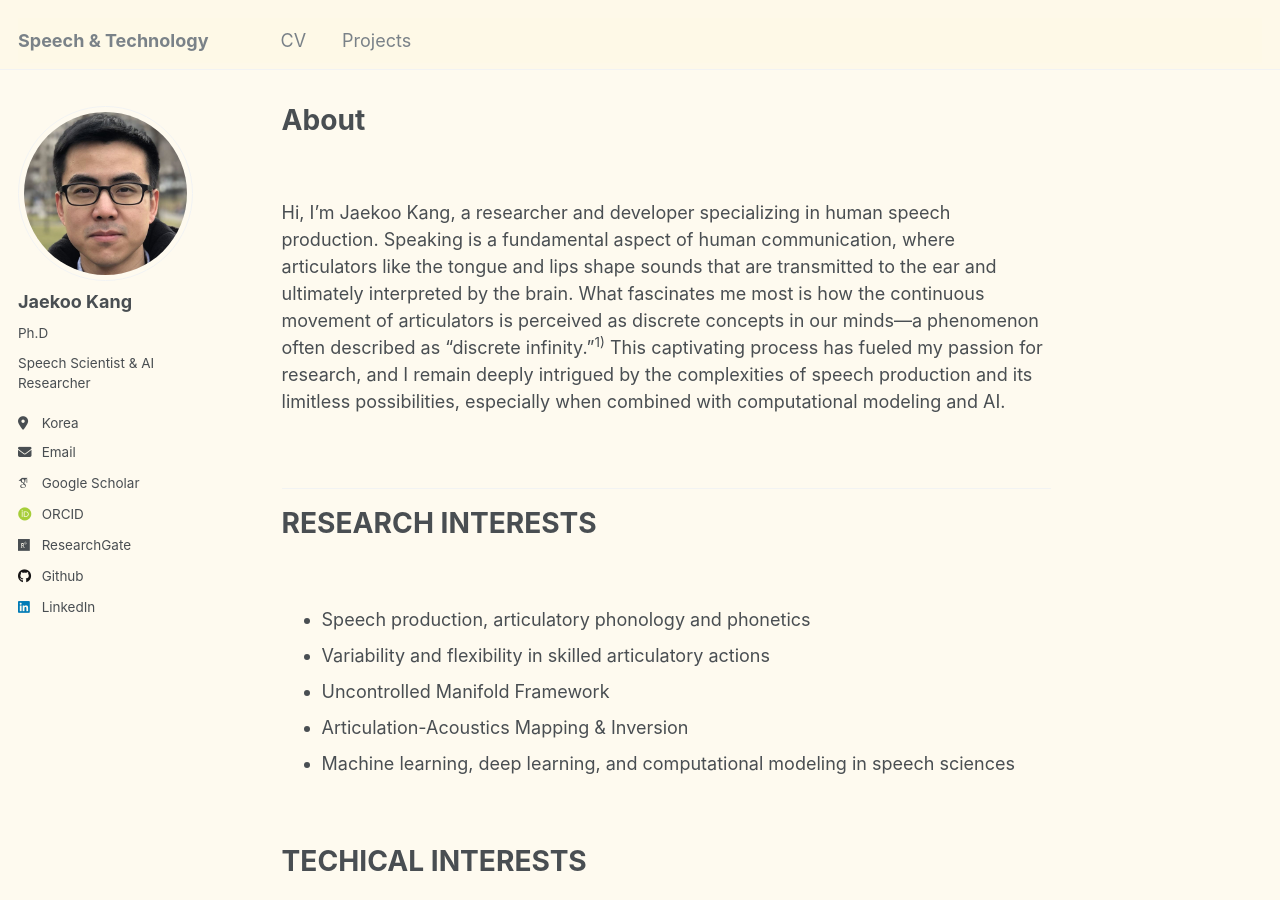
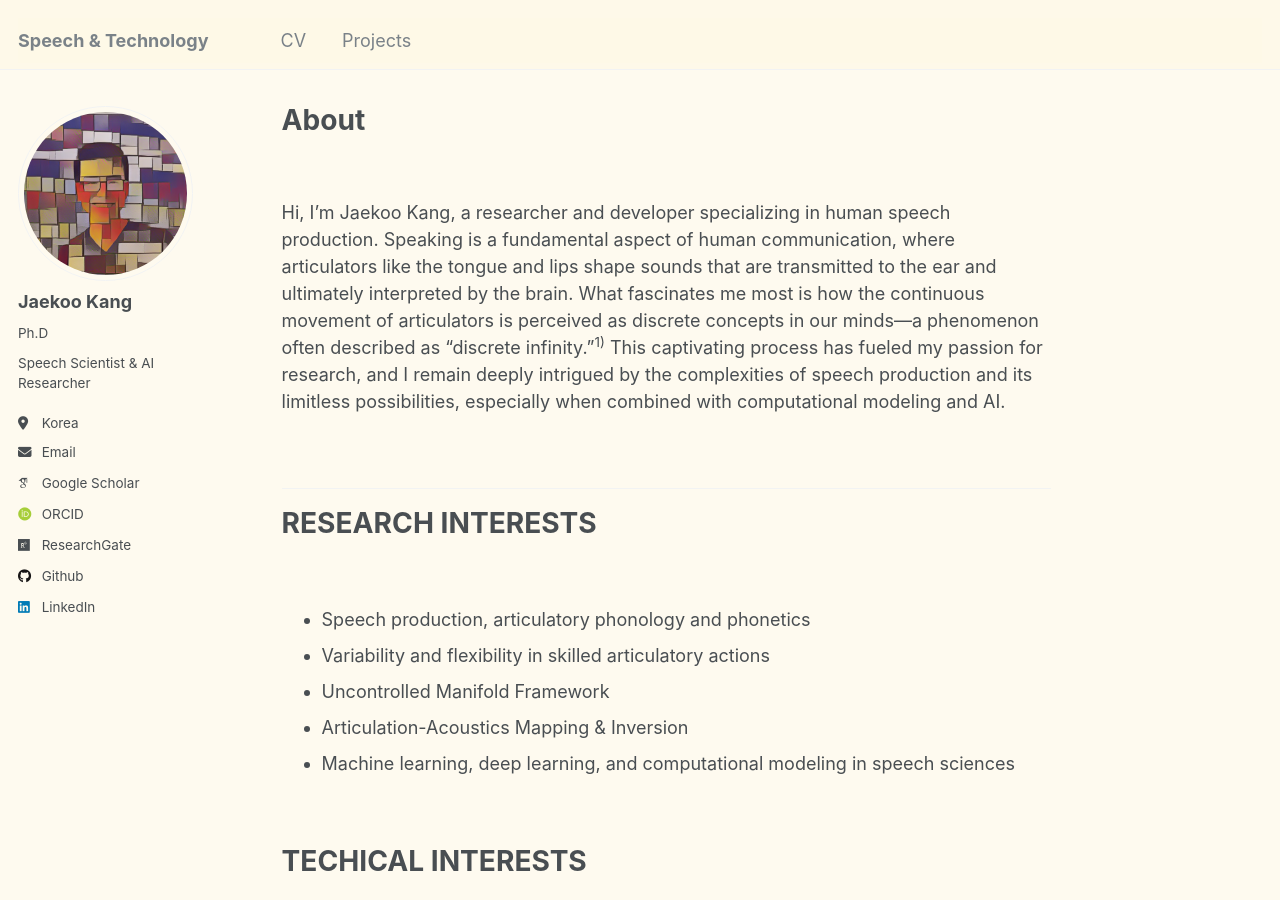
Before and after one commit to jaekookang/jaekookang.github.io, a Jekyll site: the page built from _pages/about.md, in a window 1280 px wide and 900 px high. Built offline with Jekyll 4.4.1, drawn with Linux system fonts in a browser that asks for light colours; some web fonts are replaced.

Commit message:
updated profile pic -> abstract

```diff
--- a/_config.yml
+++ b/_config.yml
@@ -21,7 +21,7 @@ repository               : "https://github.com/jaekookang/jaekookang.github.io"
 #               Additional customization can be done by editing /_includes/author-profile.html
 author:
   # Biographic information
-  avatar           : "profile_jaekoo_220312.jpeg"
+  avatar           : "profile_me_mondrian.png"
   name             : "Jaekoo Kang"
   pronouns         : "Ph.D"
   bio              : "Speech Scientist & AI Researcher"
```
Also changed, not shown: images/profile_me_mondrian.png (added).
